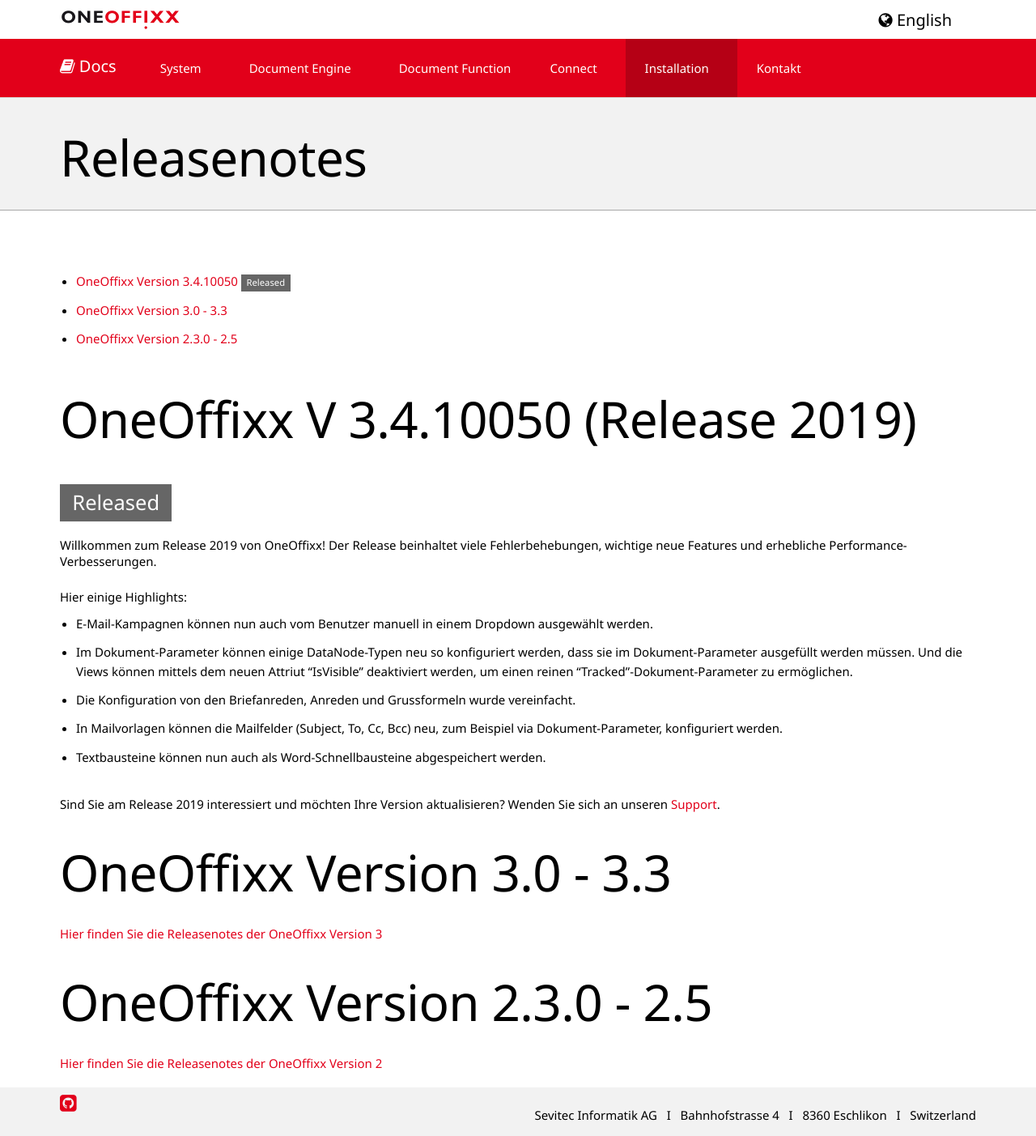
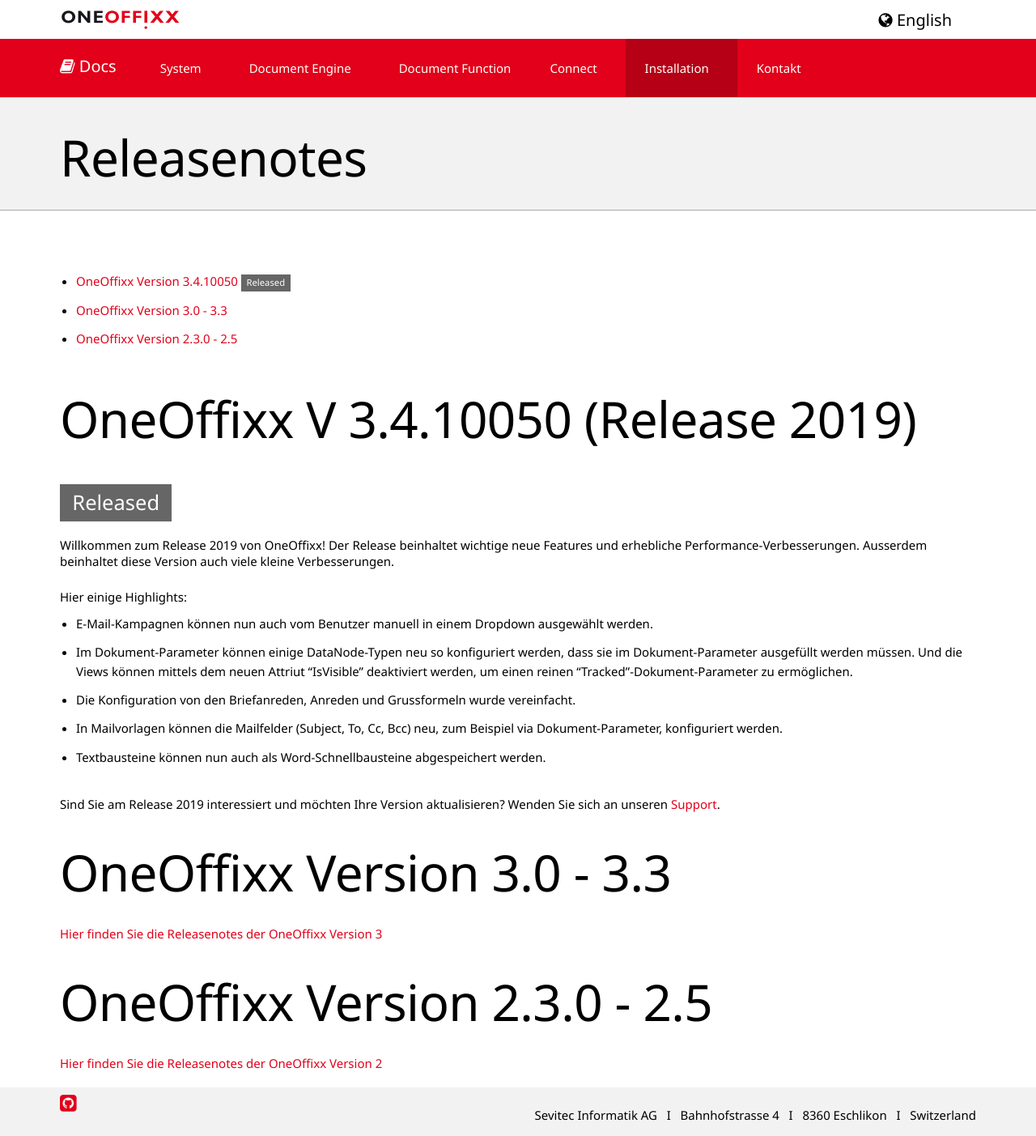
Before and after one commit to primesoft-group/oneoffixx-docs, a Jekyll site: the page built from _pages/install/de/releasenotes.md, in a window 1280 px wide. Shown: the whole page at 81% size. Built offline with Jekyll 4.4.1, drawn with Linux system fonts in a browser that asks for light colours; nearby versions of some CDN libraries; some web fonts are replaced.

Commit message:
Wording Release 2019

```diff
--- a/_pages/install/de/releasenotes.md
+++ b/_pages/install/de/releasenotes.md
@@ -15,7 +15,7 @@
 
 ### <span class="label label-success">Released</span>
 
-Willkommen zum Release 2019 von OneOffixx! Der Release beinhaltet viele Fehlerbehebungen, wichtige neue Features und erhebliche Performance-Verbesserungen.
+Willkommen zum Release 2019 von OneOffixx! Der Release beinhaltet wichtige neue Features und erhebliche Performance-Verbesserungen. Ausserdem beinhaltet diese Version auch viele kleine Verbesserungen.
 
 Hier einige Highlights:
 
```
